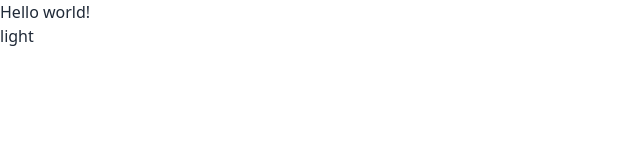
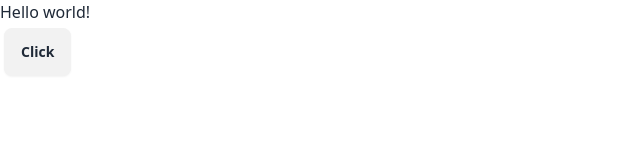
Before and after one commit to yuutaro/next.js-blog-tutorial2, a Next.js app: page / in a window 1280 px wide. Shown: the top 160 px of the page, without its empty margins (0-640 px from the left). Built offline with nearby package versions, Linux system fonts and the light colour scheme.

Commit message:
テーマ変更プルダウン作成

```diff
--- a/src/pages/index.tsx
+++ b/src/pages/index.tsx
@@ -22,12 +22,16 @@ export default function Home() {
 
   return (
     <>
-      <Head>
-        <title>My Next.js Site</title>
-      </Head>
       <Theme>
         <h1>Hello world!</h1>
-        <input type="button" onClick={handler} value={theme} />
+        <div className="dropdown">
+          <div tabIndex={0} role="button" className="btn m-1">Click</div>
+          <ul tabIndex={0} className="dropdown-content z-[1] menu p-2 shadow bg-base-100 rounded-box w-52">
+            {themes.map((t) => (
+              <li key={t} onClick={() => dispatch(changeTheme(t))}><a>{t}</a></li>
+            ))}
+          </ul>
+        </div>
       </Theme>
     </>
   );
```
